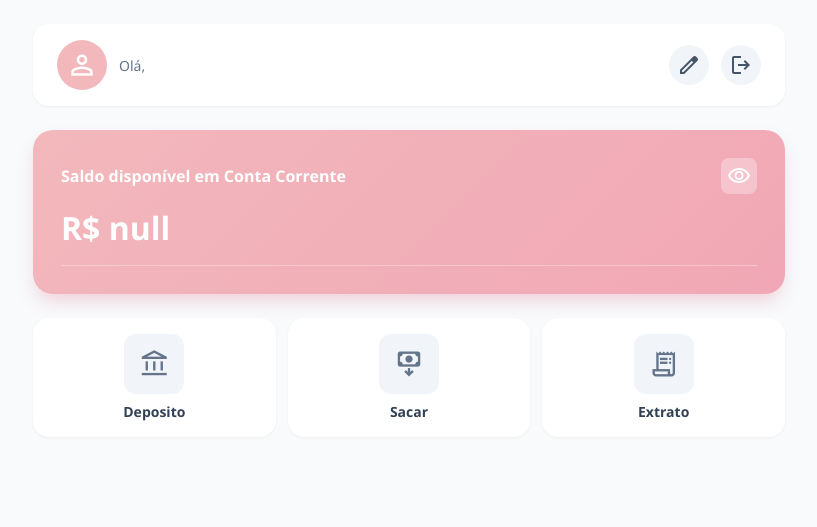
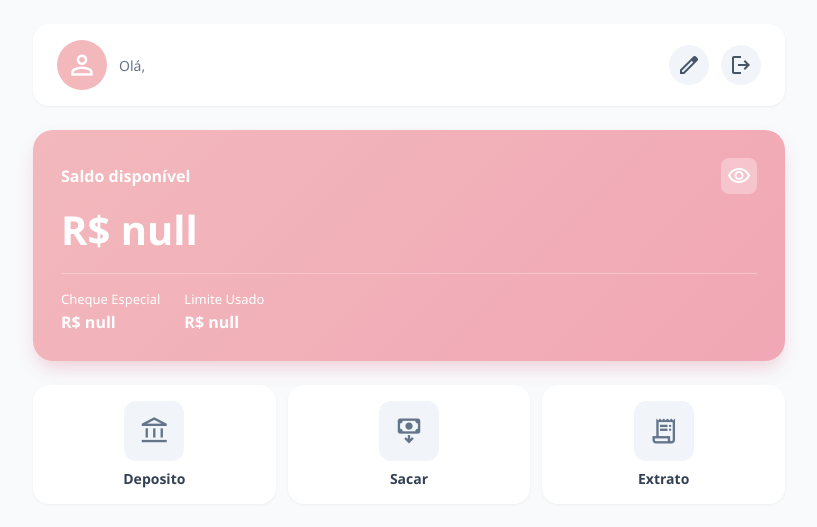
Before and after one commit to pedroluiz289/PigBank, a Spring app: template src/main/resources/templates/corrente/corrente.html in a window 1280 px wide. Shown: the top 527 px of the page, without its empty margins (231-1048 px from the left). Run offline with Thymeleaf, Linux system fonts and the light colour scheme; the template is opened without the code that fills it, so the values that code supplies are empty.

Commit message:
Continuação

```diff
--- a/src/main/java/com/example/demo/config/WebConfig.java
+++ b/src/main/java/com/example/demo/config/WebConfig.java
@@ -15,6 +15,6 @@ public class WebConfig implements WebMvcConfigurer {
     @Override
     public void addInterceptors(InterceptorRegistry registry) {
         registry.addInterceptor(acessoInterceptor)
-                .addPathPatterns("/conta-corrente/**", "/poupanca/**");
+                .addPathPatterns("/corrente/**", "/poupanca/**");
     }
 }
--- a/src/main/java/com/example/demo/config/interceptor/AcessoInterceptor.java
+++ b/src/main/java/com/example/demo/config/interceptor/AcessoInterceptor.java
@@ -15,12 +15,12 @@ public class AcessoInterceptor implements HandlerInterceptor {
         String uri = request.getRequestURI();
         String tipo = (String) session.getAttribute("tipo");
 
-        if (uri.startsWith("/corrente") && !tipo.equals("corrente")) {
+        if (uri.startsWith("/corrente") && !"corrente".equals(tipo)) {
             response.sendRedirect("/");
             return false;
         }
 
-        if (uri.startsWith("/poupanca") && !tipo.equals("poupanca")) {
+        if (uri.startsWith("/poupanca") && !"poupanca".equals(tipo)) {
             response.sendRedirect("/");
             return false;
         }
--- /dev/null
+++ b/src/main/java/com/example/demo/models/Poupanca.java
@@ -0,0 +1,5 @@
+package com.example.demo.models;
+
+public class Poupanca extends ContaBancaria {
+
+}
--- a/src/main/resources/static/css/corrente.css
+++ b/src/main/resources/static/css/corrente/corrente.css
@@ -149,7 +149,7 @@ body {
     display: flex;
     justify-content: space-between;
     align-items: center;
-    margin-bottom: 12px;
+    margin-bottom: 8px;
 }
 
 #saldo-titulo {
@@ -169,12 +169,23 @@ body {
 
 #saldo-valor {
     font-weight: bold;
-    font-size: 32px;
+    font-size: 40px;
     margin-bottom: 16px;
 }
 
 #saldo-linha {
     border-top: 1px solid var(--cor-linha-mostrar-saldo);
+}
+
+#saldo-detalhes {
+    display: flex;
+    gap: 24px;
+    margin-top: 16px;
+}
+
+.detalhes-titulo {
+    font-size: 13px;
+    margin-bottom: 3px;
 }
 
 #acoes-rapidas {
--- /dev/null
+++ b/src/main/resources/static/css/corrente/editar.css
@@ -0,0 +1 @@
+@charset "UTF-8";
--- a/src/main/resources/templates/corrente/corrente.html
+++ b/src/main/resources/templates/corrente/corrente.html
@@ -3,7 +3,7 @@
 <head>
     <meta charset="UTF-8">
     <meta name="viewport" content="width=device-width, initial-scale=1.0">
-    <link rel="stylesheet" th:href="@{/css/corrente.css}">
+    <link rel="stylesheet" th:href="@{/css/corrente/corrente.css}">
     <link rel="shortcut icon" th:href="@{/images/favicon.ico}" type="image/x-icon">
     <title>PigBank - Conta Corrente</title>
 </head>
@@ -20,7 +20,7 @@
                 </div>
             </div>
             <div id="usuario-acoes">
-                <a class="acoes-botao" th:href="@{/conta-corrente/editar}">
+                <a class="acoes-botao" th:href="@{/corrente/editar}">
                     <span class="material-symbols-outlined">edit</span>
                 </a>
                 <a class="acoes-botao" th:href="@{/sair}">
@@ -31,16 +31,26 @@
         <section id="dashboard">
             <section id="saldo-container">
                 <div id="saldo-cabecalho">
-                    <p id="saldo-titulo">Saldo disponível em Conta Corrente</p>
+                    <p id="saldo-titulo">Saldo disponível</p>
                     <button id="botao-mostrar-saldo">
                         <span id="mostrar-saldo-icone" class="material-symbols-outlined">visibility</span>
                     </button>
                 </div>
                 <p th:text="'R$ ' + ${#numbers.formatDecimal(usuario.saldo, 1, 2)}" id="saldo-valor">R$ 0.00</p>
                 <div id="saldo-linha"></div>
+                <div id="saldo-detalhes">
+                    <div class="detalhes-item">
+                        <p class="detalhes-titulo">Cheque Especial</p>
+                        <strong th:text="'R$ ' + ${#numbers.formatDecimal(usuario.limiteTotal, 1, 2)}">R$ 0.00</strong>
+                    </div>
+                    <div class="detalhes-item">
+                        <p class="detalhes-titulo">Limite Usado</p>
+                        <strong th:text="'R$ ' + ${#numbers.formatDecimal(usuario.limiteUsado, 1, 2)}">R$ 0.00</strong>
+                    </div>
+                </div>
             </section>
             <section id="acoes-rapidas">
-                <a class="item-acao" href="">
+                <a class="item-acao" th:href="@{/corrente/deposito}">
                     <div class="item-icone">
                         <span class="material-symbols-outlined">account_balance</span>
                     </div>
--- a/src/main/resources/templates/corrente/editarperfil.html
+++ b/src/main/resources/templates/corrente/editarperfil.html
@@ -7,7 +7,7 @@
     <title>PigBank - Editar Perfil</title>
 </head>
 <body>
-    <form action="" method="post" th:object="${usuario}">
+    <form th:action="@{/corrente/salvar}" method="post" th:object="${usuario}">
         <label for="nome">Nome:</label>
         <input type="text" name="nome" id="nome-input" th:field="*{nome}">
 
```
Also changed, not shown: src/main/java/com/example/demo/controller/BancoController.java (+47 -15 lines), src/main/java/com/example/demo/models/ContaBancaria.java (renamed from src/main/java/com/example/demo/models/Usuario.java, +11 -3 lines), src/main/java/com/example/demo/models/Corrente.java (added, +24 -0 lines), src/main/resources/templates/corrente/deposito.html (added, +25 -0 lines), src/main/resources/static/css/poupanca/poupanca.css (added).
